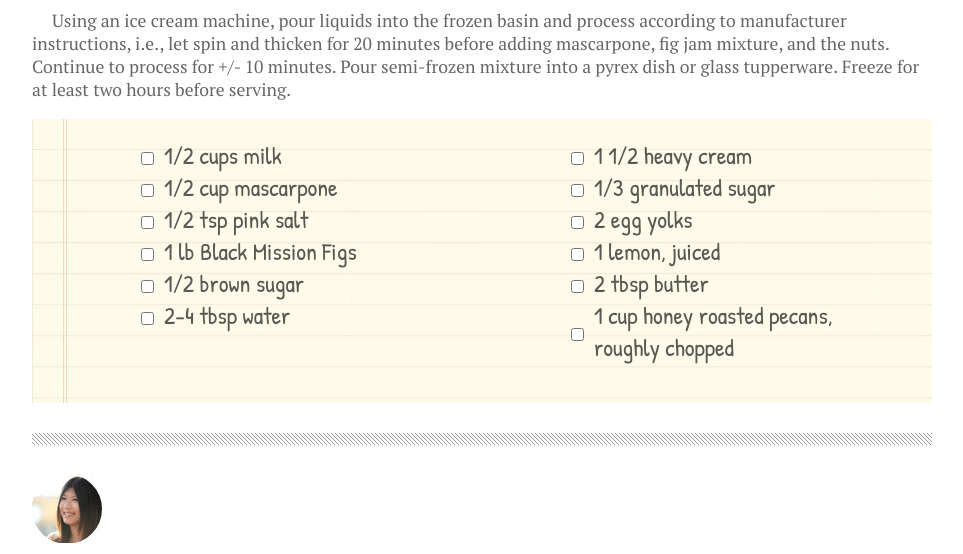
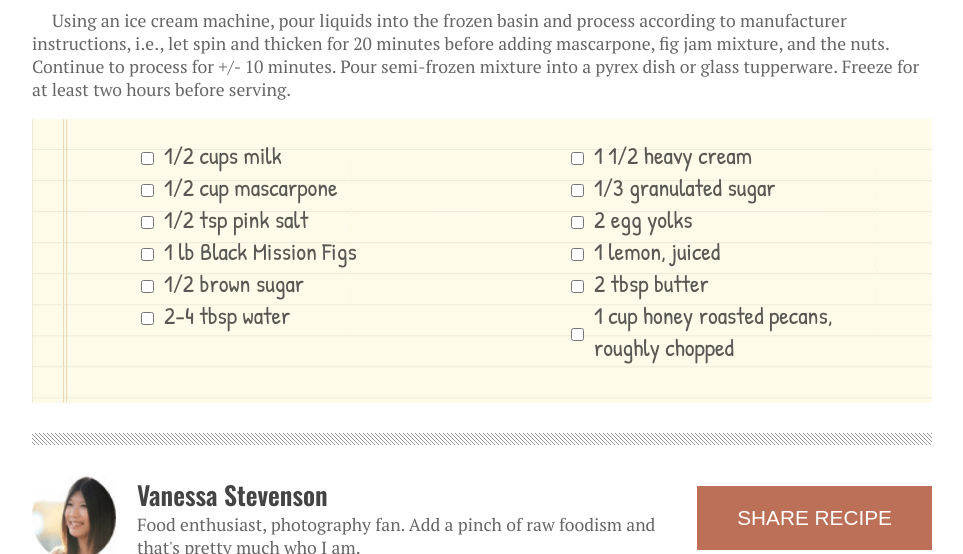
Before and after one commit to ZachMGaines/chocolate-pizza, a plain HTML site: page index.html in a window 1280 px wide. Shown: the part 1059-1613 px from the top of the page, without its empty margins (158-1121 px from the left). Drawn offline with nearby package versions, Linux system fonts and the light colour scheme.

Commit message:
add style to footer

```diff
--- a/index.html
+++ b/index.html
@@ -59,28 +59,52 @@
                 <div class="recipe">
                     <div class="recipe-column-1">
                         <ul>
-                            <div><input type="checkbox"><li>1/2 cups milk</li></div>
-                            <div><input type="checkbox"><li>1/2 cup mascarpone</li></div>
-                            <div><input type="checkbox"><li>1/2 tsp pink salt</li></div>
-                            <div><input type="checkbox"><li>1 lb Black Mission Figs</li></div>
-                            <div><input type="checkbox"><li>1/2 brown sugar</li></div>
-                            <div><input type="checkbox"><li>2-4 tbsp water</li></div>
+                            <div><input type="checkbox">
+                                <li>1/2 cups milk</li>
+                            </div>
+                            <div><input type="checkbox">
+                                <li>1/2 cup mascarpone</li>
+                            </div>
+                            <div><input type="checkbox">
+                                <li>1/2 tsp pink salt</li>
+                            </div>
+                            <div><input type="checkbox">
+                                <li>1 lb Black Mission Figs</li>
+                            </div>
+                            <div><input type="checkbox">
+                                <li>1/2 brown sugar</li>
+                            </div>
+                            <div><input type="checkbox">
+                                <li>2-4 tbsp water</li>
+                            </div>
                         </ul>
                     </div>
                     <div class="recipe-column-2">
                         <ul>
-                            <div><input type="checkbox"><li>1 1/2 heavy cream</li></div>
-                            <div><input type="checkbox"><li>1/3 granulated sugar</li></div>
-                            <div><input type="checkbox"><li>2 egg yolks</li></div>
-                            <div><input type="checkbox"><li>1 lemon, juiced</li></div>
-                            <div><input type="checkbox"><li>2 tbsp butter</li></div>
-                            <div><input type="checkbox"><li>1 cup honey roasted pecans, roughly chopped</li></div>
+                            <div><input type="checkbox">
+                                <li>1 1/2 heavy cream</li>
+                            </div>
+                            <div><input type="checkbox">
+                                <li>1/3 granulated sugar</li>
+                            </div>
+                            <div><input type="checkbox">
+                                <li>2 egg yolks</li>
+                            </div>
+                            <div><input type="checkbox">
+                                <li>1 lemon, juiced</li>
+                            </div>
+                            <div><input type="checkbox">
+                                <li>2 tbsp butter</li>
+                            </div>
+                            <div><input type="checkbox">
+                                <li>1 cup honey roasted pecans, roughly chopped</li>
+                            </div>
                         </ul>
                     </div>
                 </div>
             </section>
             <div class="hr"></div>
-            <section>
+            <section class="author">
                 <img src="./assets/van-pic.png" />
                 <div>
                     <h4>Vanessa Stevenson</h4>
--- a/style.css
+++ b/style.css
@@ -128,3 +128,36 @@ ul {
 input {
     margin-right: 10px;
 }
+
+.author {
+    display: flex;
+    flex-direction: row;
+}
+
+.author p {
+    text-indent: 0px;
+    margin: 0 20px;
+}
+
+.author h4 {
+    margin: 0 20px;
+    font-size: 1.6rem;
+    color: #444;
+    font-family: 'Oswald', sans-serif;
+}
+
+.author img {
+    width: 85px;
+    height: 85px;
+}
+
+button {
+    white-space: nowrap;
+    align-self: center;
+    padding: 20px 40px;
+    font-size: 1.3rem;
+    background-color: #bc7058;
+    color: #fff;
+    border: 0;
+    text-transform: uppercase;
+}
```
